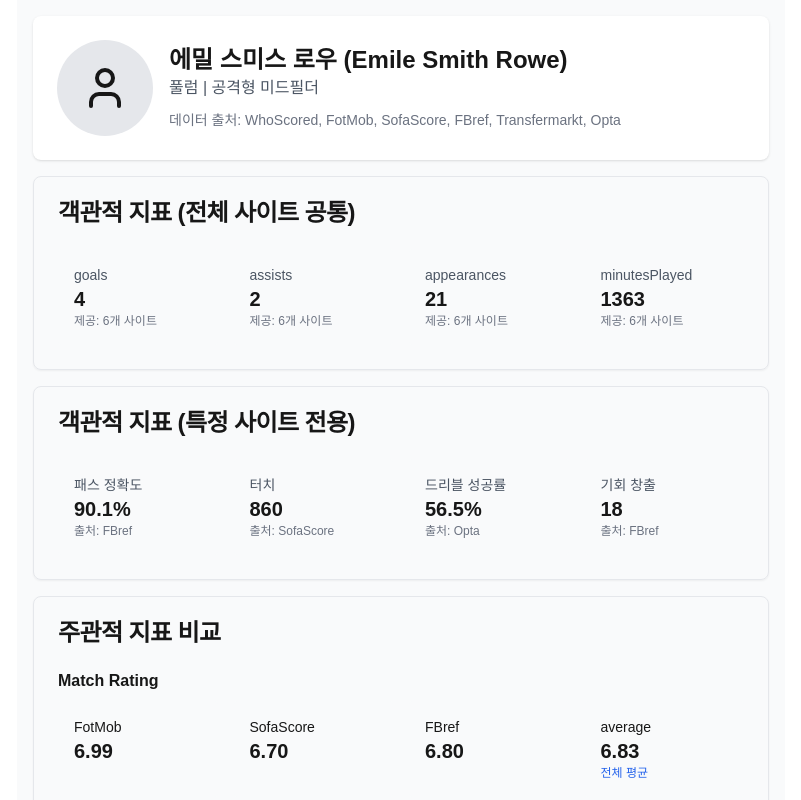
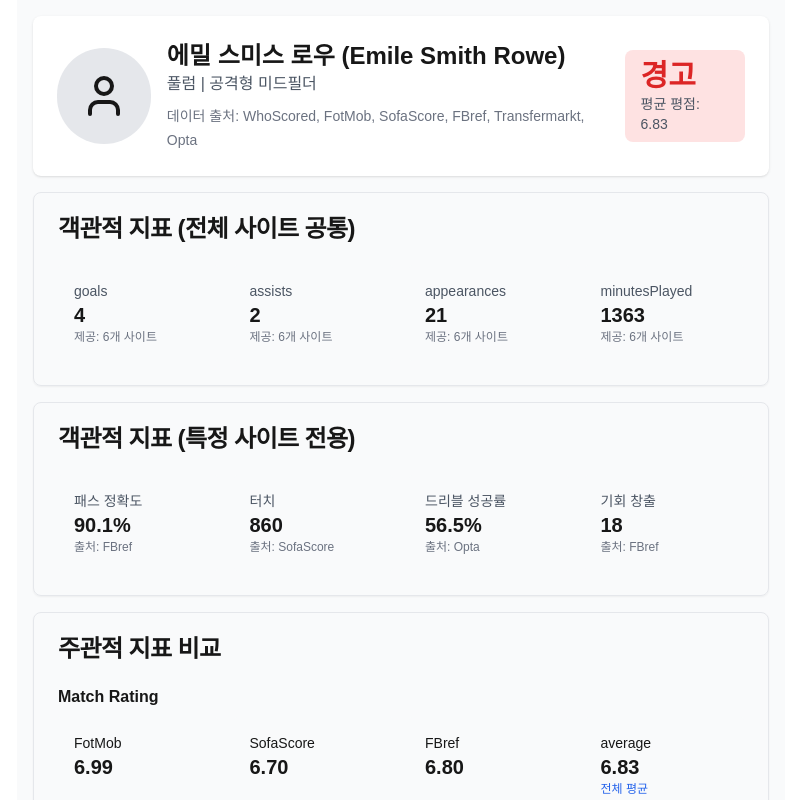
Before and after one commit to reudekx/softeer_mini, a Next.js app in the folder prototype/: page / in a window 1280 px wide. Shown: the top 800 px of the page, without its empty margins (239-1040 px from the left). Built offline with nearby package versions, Linux system fonts and the light colour scheme.

Commit message:
feat: update codes

```diff
--- a/prototype/app/page.tsx
+++ b/prototype/app/page.tsx
@@ -45,6 +45,32 @@ const PlayerDashboard = () => {
     }
   ];
 
+  // 평균 평점에 따른 상태 결정 함수
+  const getPlayerStatus = (rating: number) => {
+    if (rating <= 4.0) {
+      return {
+        text: '양호',
+        color: 'text-green-600',
+        bgColor: 'bg-green-100'
+      };
+    } else if (rating <= 6.5) {
+      return {
+        text: '주의',
+        color: 'text-yellow-600',
+        bgColor: 'bg-yellow-100'
+      };
+    } else {
+      return {
+        text: '경고',
+        color: 'text-red-600',
+        bgColor: 'bg-red-100'
+      };
+    }
+  };
+
+  const averageRating = subjectiveData.find(data => data.metric === 'Match Rating')?.average || 0;
+  const status = getPlayerStatus(averageRating);
+
   return (
     <div className="w-full max-w-3xl mx-auto p-4 space-y-4 bg-gray-50">
       {/* Header */}
@@ -52,12 +78,16 @@ const PlayerDashboard = () => {
         <div className="w-24 h-24 bg-gray-200 rounded-full flex items-center justify-center">
           <User size={48} />
         </div>
-        <div>
+        <div className="flex-grow">
           <h1 className="text-2xl font-bold">에밀 스미스 로우 (Emile Smith Rowe)</h1>
           <p className="text-gray-600">풀럼 | 공격형 미드필더</p>
           <div className="mt-2">
             <span className="text-sm text-gray-500">데이터 출처: WhoScored, FotMob, SofaScore, FBref, Transfermarkt, Opta</span>
           </div>
+        </div>
+        <div className={`px-4 py-2 rounded-lg ${status.bgColor}`}>
+          <p className={`text-3xl font-bold ${status.color}`}>{status.text}</p>
+          <p className="text-sm text-gray-600">평균 평점: {averageRating.toFixed(2)}</p>
         </div>
       </div>
 
```
